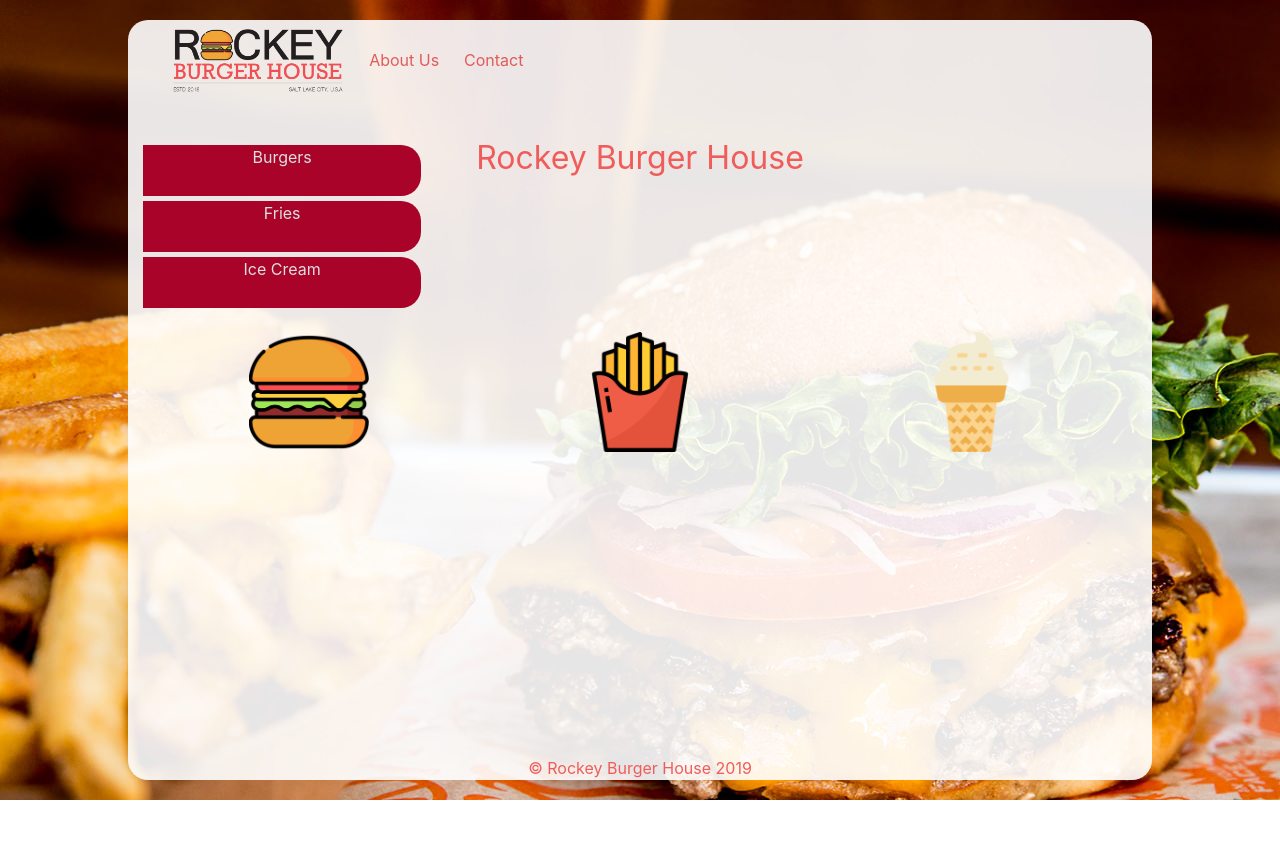
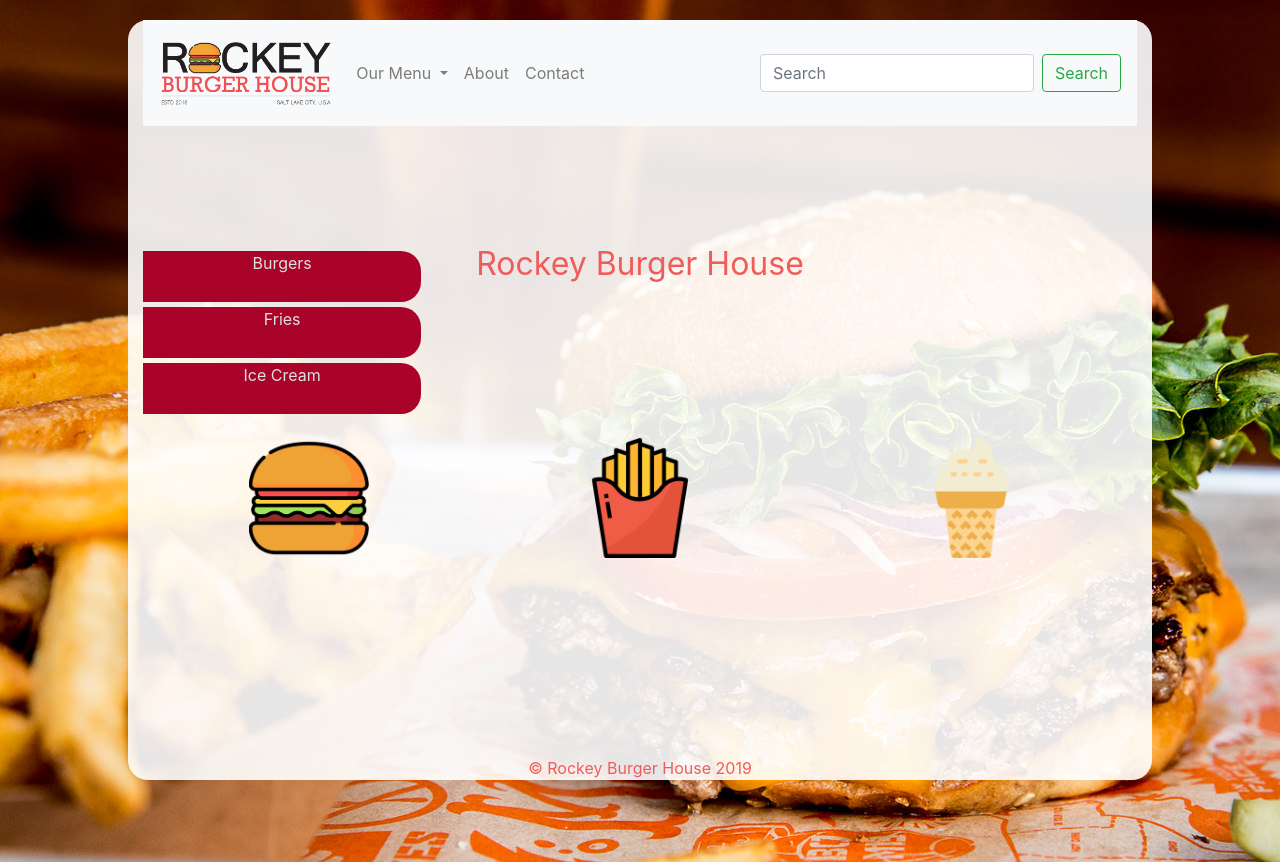
Before and after one commit to Devitar/Rockey-Burger-House-Website, a website: page Index.html in a window 1280 px wide. Before the commit the page ends 800 px from the top, so only its background shows below. Drawn offline with nearby package versions, Linux system fonts and the light colour scheme.

Commit message:
Added bootstrap navbar

```diff
--- a/Index.html
+++ b/Index.html
@@ -11,8 +11,47 @@
     <script defer src="https://stackpath.bootstrapcdn.com/bootstrap/4.2.1/js/bootstrap.min.js" integrity="sha384-B0UglyR+jN6CkvvICOB2joaf5I4l3gm9GU6Hc1og6Ls7i6U/mkkaduKaBhlAXv9k" crossorigin="anonymous"></script>
 </head>
 <body>
+
     <div class="container">
-        <div class="top">
+            <nav class="navbar navbar-expand-lg navbar-light bg-light">
+                    <a class="navbar-brand" href="#"><img src="./Assets/Images/rockeyburgers03-logo.png" class="logo" alt="Company Logo"/></a>
+                    <button class="navbar-toggler" type="button" data-toggle="collapse" data-target="#navbarSupportedContent" aria-controls="navbarSupportedContent" aria-expanded="false" aria-label="Toggle navigation">
+                      <span class="navbar-toggler-icon"></span>
+                    </button>
+
+                    <div class="collapse navbar-collapse" id="navbarSupportedContent">
+                      <ul class="navbar-nav mr-auto">
+                        <!-- <li class="nav-item active">
+                          <a class="nav-link" href="#">Home <span class="sr-only">(current)</span></a>
+                        </li> -->
+                        <li class="nav-item dropdown">
+                          <a class="nav-link dropdown-toggle" href="#" id="navbarDropdown" role="button" data-toggle="dropdown" aria-haspopup="true" aria-expanded="false">
+                            Our Menu
+                          </a>
+                          <div class="dropdown-menu" aria-labelledby="navbarDropdown">
+                            <a class="dropdown-item" href="#">Burgers</a>
+                            <a class="dropdown-item" href="#">Fries</a>
+                            <div class="dropdown-divider"></div>
+                            <a class="dropdown-item" href="#">Shakes & Ice Cream</a>
+                          </div>
+                        </li>
+                        <li class="nav-item">
+                                <a class="nav-link" href="#">About</a>
+                        </li>
+                        <li class="nav-item">
+                                <a class="nav-link" href="#">Contact</a>
+                        </li>
+                        <!-- <li class="nav-item">
+                          <a class="nav-link disabled" href="#">Disabled</a>
+                        </li> -->
+                      </ul>
+                      <form class="form-inline my-2 my-lg-0">
+                        <input class="form-control mr-sm-2" type="search" placeholder="Search" aria-label="Search">
+                        <button class="btn btn-outline-success my-2 my-sm-0" type="submit">Search</button>
+                      </form>
+                    </div>
+                  </nav>
+        <!-- <div class="top">
             <div class="navBar">
                 <a href="#"><img src="./Assets/Images/rockeyburgers03-logo.png" class="logo" alt="Company Logo"/></a>
                 <div class="navigation">
@@ -20,7 +59,7 @@
                     <a href="#" class="navLink">Contact</a>
                 </div>
             </div>
-        </div>
+        </div> -->
         <header class="mainHeader">Rockey Burger House</header>
         <div class="middle">
             <div class="sideBar">
@@ -28,9 +67,6 @@
                 <div class="sideBarSelection"><a href="#">Fries</a></div>
                 <div class="sideBarSelection"><a href="#">Ice Cream</a></div>
             </div>
-            <!--<header class="menuHeader">-->
-                <!--Our Menu-->
-            <!--</header>-->
             <div class="flexGrid">
                 <a class="column" href="#"><img src="./Assets/Icons/burger.png" class="gridImage" alt="Hamburger"/></a>
                 <a class="column" href="#"><img src="./Assets/Icons/french-fries.png" class="gridImage" alt="French Fries"/></a>
```
